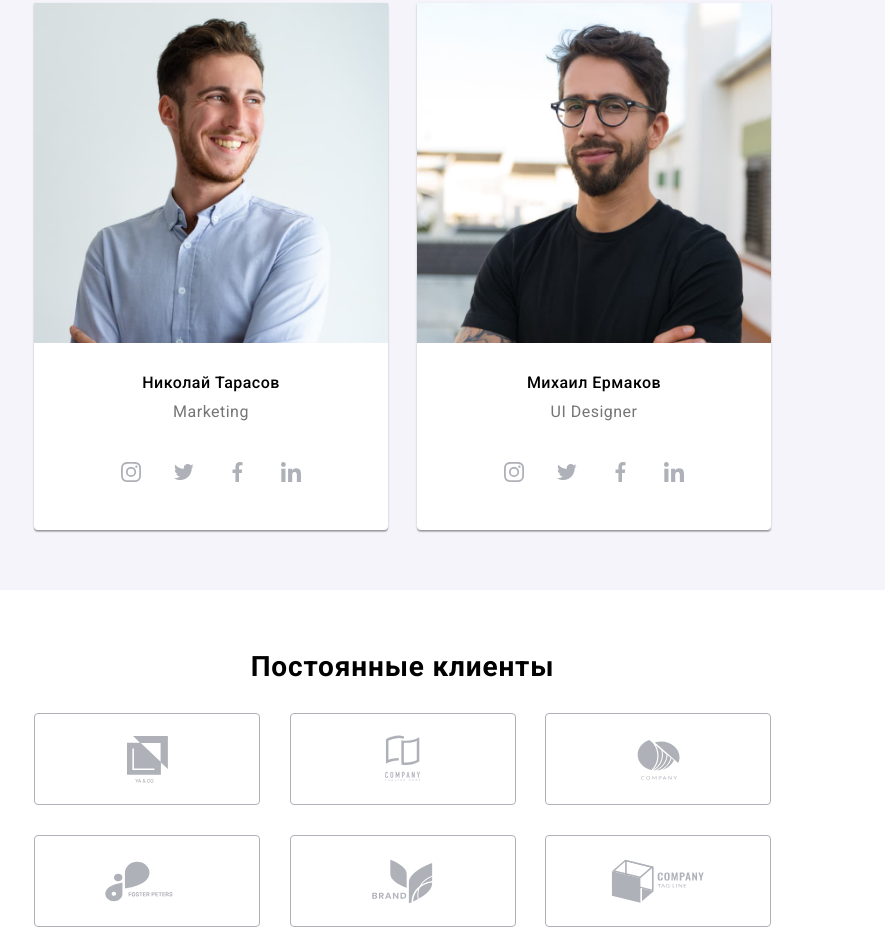
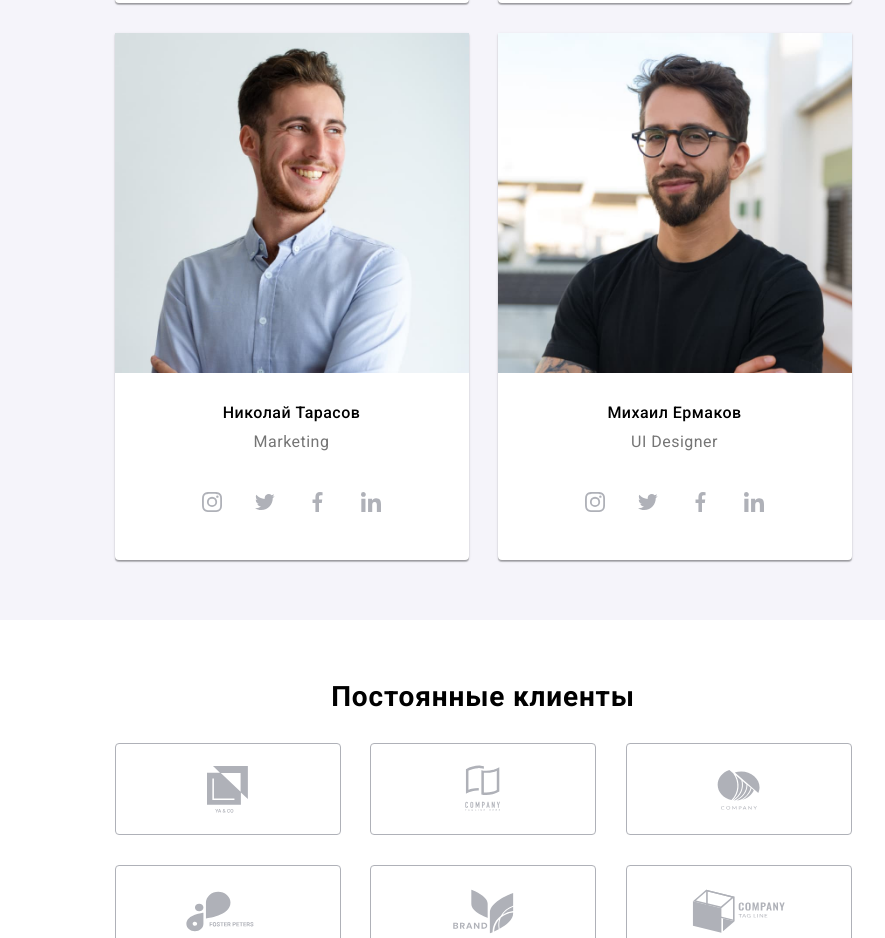
Before and after one commit to TheHoustonJr/goit-markup-hw-08, a plain HTML site: page index.html in a window 1280 px wide. Shown: the part 1862-2800 px from the top of the page, without its empty margins (157-1042 px from the left). Drawn offline with nearby package versions, Linux system fonts and the light colour scheme.

Commit message:
Исправление размеров

```diff
--- a/sass/components/_clients.scss
+++ b/sass/components/_clients.scss
@@ -50,7 +50,6 @@
 @media screen and (min-width: 767px) {
   .clients {
     min-width: 767px;
-    max-width: 1119px;
   }
 
   .clients-main {
--- a/sass/components/_footer.scss
+++ b/sass/components/_footer.scss
@@ -1,7 +1,7 @@
 .footer {
     background-color: $background-clr;
     min-width: 320px;
-    max-width: 480px;
+    max-width: 1600px;
     height: 603px;
     padding-bottom: 30px;
     padding-top: 30px;
@@ -126,7 +126,6 @@
 .footer {
         background-color: $background-clr;
         min-width: 767px;
-        max-width: 1119px;
         height: 463px;
         padding-top: 60px;
         padding-bottom: 60px;
--- a/sass/components/_team.scss
+++ b/sass/components/_team.scss
@@ -1,9 +1,7 @@
-@media screen and (max-width: 767px) {
-
 .team {
     background-color: $button-clr;
     min-width: 320px;
-    max-width: 480px;
+    max-width: 1600px;
 }
 
 .team-svg.list {
@@ -101,13 +99,11 @@ img {
     }
 }
 
-}
 
 @media screen and (min-width: 767px) {
     .team {
             background-color: $button-clr;
             min-width: 767px;
-            max-width: 1119px;
         }
 
         .team-svg.list {
--- a/sass/utils/_variables.scss
+++ b/sass/utils/_variables.scss
@@ -12,7 +12,7 @@ $secondary-light-clr: #ffffff99;
     padding-top: 30px;
     padding-bottom: 30px;
     min-width: 320px;
-    max-width: 480px;
+    max-width: 1600px;
 
 }
 
@@ -20,8 +20,6 @@ $secondary-light-clr: #ffffff99;
     .section {
         padding-top: 60px;
         padding-bottom: 60px;
-        min-width: 767px;
-        max-width: 1119px;
     }
 
 }
```
Also changed, not shown: css/main.css, css/main.min.css, 2 other files.
